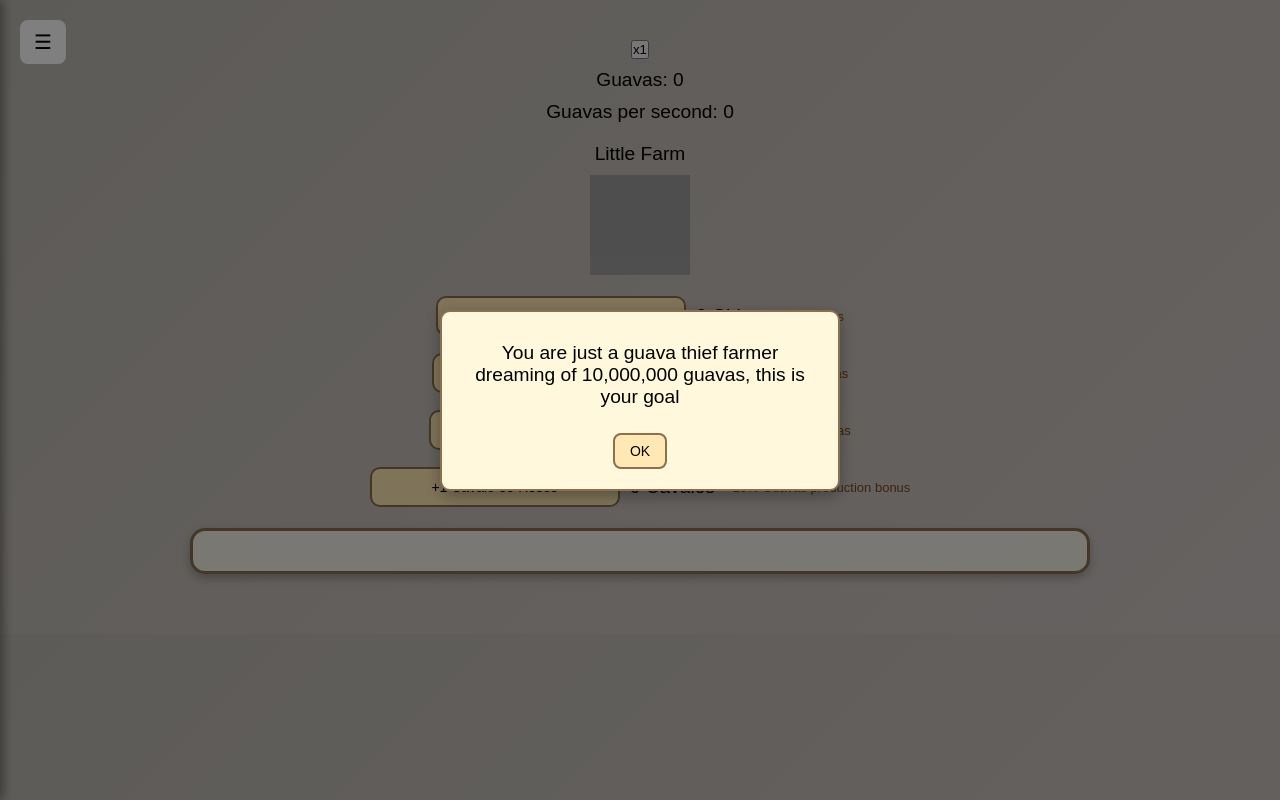
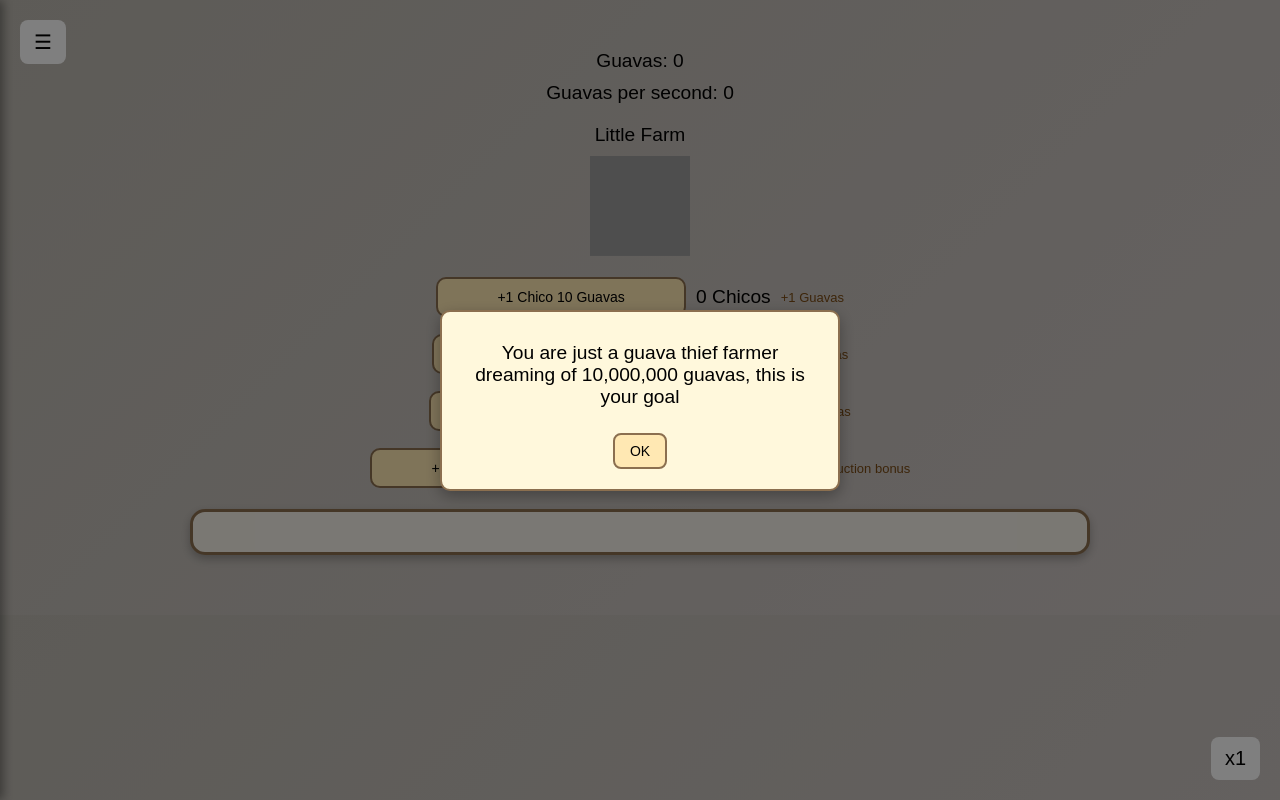
Before and after one commit to AntagC01/ChiBen, a plain HTML site: page index.html in a window 1280 px wide. Drawn offline with Linux system fonts and the light colour scheme; grey boxes are pictures that could not be loaded.

Commit message:
versao 2.0

```diff
--- a/style.css
+++ b/style.css
@@ -326,6 +326,23 @@ body {
     background: #444;
 }
 
+#multcompra {
+    position: fixed;
+    bottom: 20px;
+    right: 20px;
+    z-index: 1000;
+    padding: 10px 14px;
+    font-size: 20px;
+    background: #fff;
+    color: #000;
+    border: none;
+    border-radius: 8px;
+    cursor: pointer;
+}
+#multcompra:hover {
+    background: #444;
+}
+
 /* Sidebar aberta */
 .sidebar.open {
     left: 0;
```
